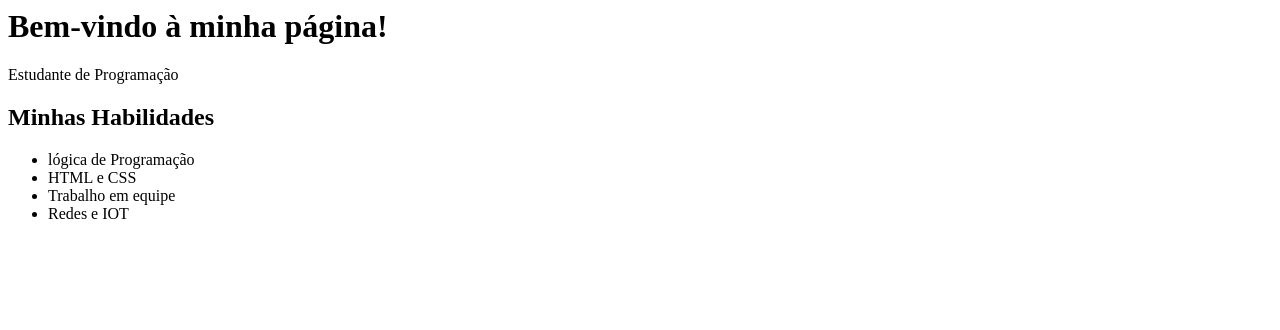
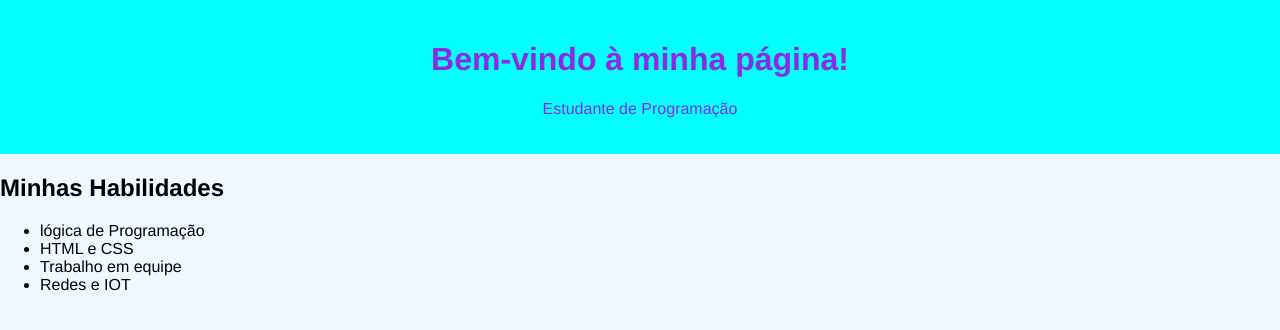
Before and after one commit to gabrielzx090/site, a plain HTML site: page index.html in a window 1280 px wide. Drawn offline with Linux system fonts and the light colour scheme.

Commit message:
Update index.html

```diff
--- a/index.html
+++ b/index.html
@@ -5,6 +5,19 @@
         </title>
     </head>
     <style>
+        body{
+            font-family: 'Franklin Gothic Medium', Arial, Helvetica, sans-serif;
+            background-color: aliceblue;
+            margin: 0;
+            padding: 0;
+        }
+
+        header{
+            background-color: aqua;
+            color: blueviolet;
+            padding: 20px;
+            text-align: center;
+        }
 
     </style>
     <body>
```
